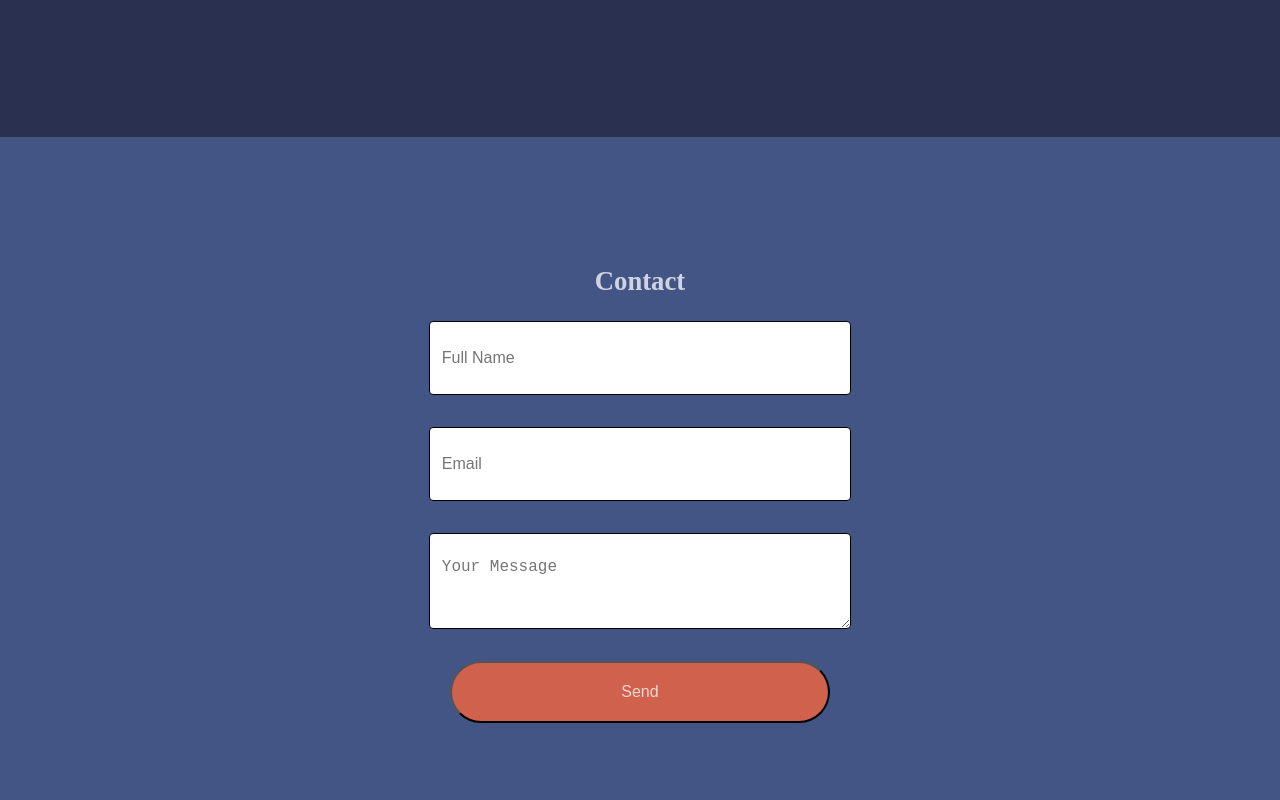
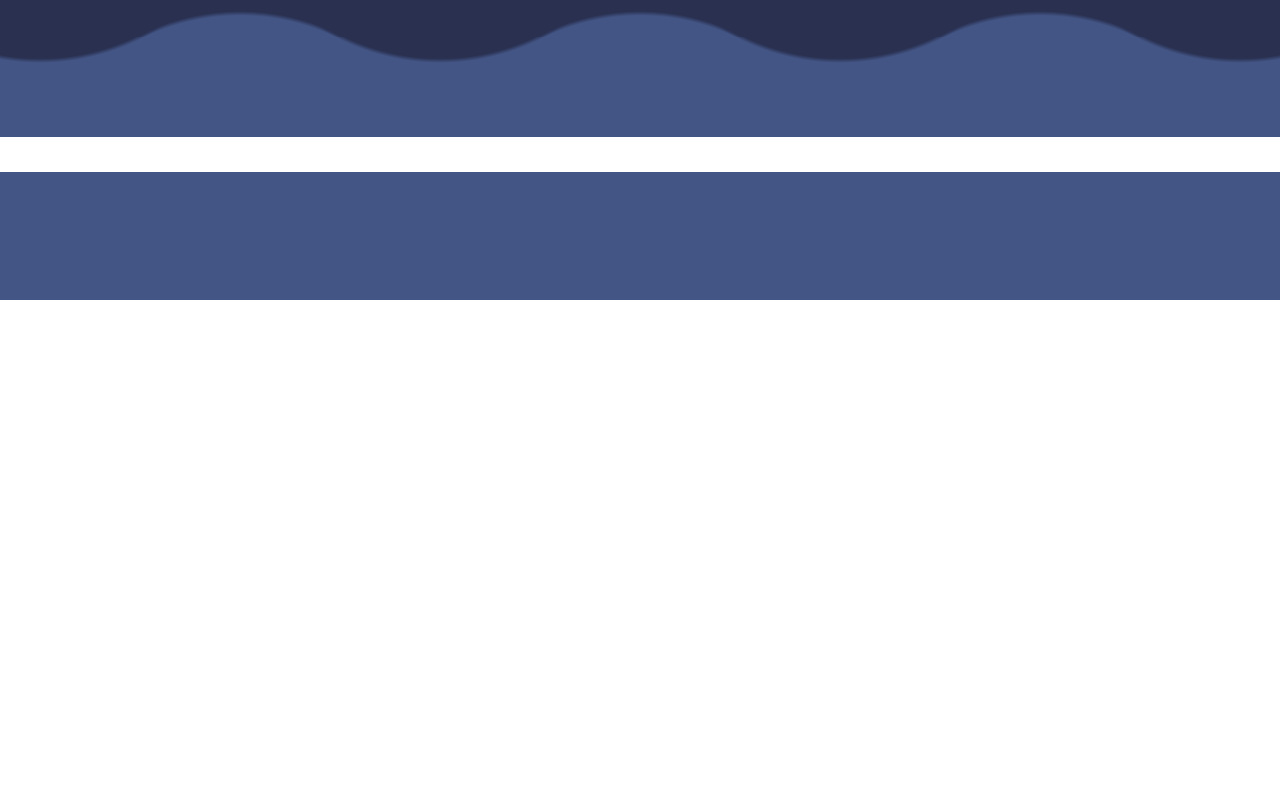
Before and after one commit to jvaughn1230/wave-portfolio, a React (Create React App) app: page / in a window 1280 px wide. Shown: the part 3100-3900 px from the top of the page. Built offline with nearby package versions, Linux system fonts and the light colour scheme; a web font is replaced by a local one.

Commit message:
fixed curved container & started curve on pull away

```diff
--- a/src/App.css
+++ b/src/App.css
@@ -1,7 +1,6 @@
 .App {
   text-align: center;
-  /* Need to change to default color to make wave work well */
-  background-color: var(--dark-blue);
+  background-color: var(--light-blue);
 }
 
 .section {
--- a/src/Sections/About/About.css
+++ b/src/Sections/About/About.css
@@ -4,7 +4,7 @@
   min-height: 100vh;
 
   /* Curve */
-  --mask2: radial-gradient(
+  /* --mask2: radial-gradient(
         223.61px at 50% calc(100% - 300px),
         #000 99%,
         #0000 101%
@@ -14,7 +14,7 @@
       50% calc(100% - 100px) / 400px 100% repeat-x;
   -webkit-mask: var(--mask2);
   mask: var(--mask2);
-  color: var(--custom-white);
+  color: var(--custom-white);*/
 }
 
 .about-container {
@@ -52,61 +52,6 @@
   width: 30%;
 }
 
-/* Animations */
-/* TODO: Change background waves to responsive (likely need a calc) */
-/* .waves {
-  width: 100vw;
-  z-index: 20;
-  height: 200px;
-  width: 1000%;
-  position: absolute;
-  bottom: 325px;
-  border: 2px solid white;
-  top: -120px;
-}
-
-.waves div {
-  background-color: yellow;
-  z-index: 20;
-  mask: radial-gradient(52.84px at 50% 73.5px, #000 99%, #0000 101%)
-      calc(50% - 60px) 0/120px 100%,
-    radial-gradient(52.84px at 50% -43.5px, #0000 99%, #000 101%) 50% 30px/120px
-      100% repeat-x;
-
-  position: absolute;
-}
-
-.waves div:nth-child(1) {
-  height: 100px;
-  width: 6000px;
-  bottom: 0;
-
-  animation: move-wave 60s infinite linear;
-}
-
-.waves div:nth-child(2) {
-  height: 100px;
-  width: 200%;
-  opacity: 0.5;
-  bottom: 10px;
-}
-.waves div:nth-child(3) {
-  right: 8px;
-  height: 100px;
-  width: 200%;
-  opacity: 0.5;
-  bottom: 10px;
-}
-
-@keyframes move-wave {
-  50% {
-    transform: translateX(-3000px);
-  }
-  100% {
-    transform: translateX(0px);
-  } */
-/* } */
-
 @media (max-width: 900px) {
   .about-container {
     flex-direction: column;
--- a/src/Sections/Contact/Contact.css
+++ b/src/Sections/Contact/Contact.css
@@ -3,6 +3,7 @@
   max-height: 100vh;
   position: relative;
   background-color: var(--light-blue);
+  width: 100%;
 }
 
 .contact-section h2 {
@@ -10,11 +11,33 @@
 }
 
 .cover {
-  height: 100%;
-  width: 100%;
+  height: 100vh;
+  width: 100vw;
   z-index: 2;
-  background-color: var(--dark-blue);
+  /* background-color: var(--dark-blue); */
+  background-color: white;
   position: absolute;
+  /* Curve is from Here */
+
+  /* transform: rotate(180deg); */
+  /* Too Here */
+}
+
+.cover::before,
+.cover::after {
+  --mask6: radial-gradient(
+        223.61px at 50% calc(100% - 300px),
+        #000 99%,
+        #0000 101%
+      )
+      calc(50% - 200px) 0/400px 100%,
+    radial-gradient(223.61px at 50% calc(100% + 200px), #0000 99%, #000 101%)
+      50% calc(100% - 100px) / 400px 100% repeat-x;
+
+  -webkit-mask: var(--mask6);
+  mask: var(--mask6);
+  background-color: white;
+  transform: rotate(90deg);
 }
 
 .remove-cover {
@@ -24,6 +47,7 @@
 
 @keyframes remove-cover {
   100% {
-    transform: translateY(2000%);
+    /* transform: translateY(2000%); */
+    transform: translateY();
   }
 }
--- a/src/Sections/Contact/Contact.js
+++ b/src/Sections/Contact/Contact.js
@@ -2,6 +2,9 @@ import React from "react";
 import { useInView } from "react-intersection-observer";
 import Mailer from "../../components/Mailer/Mailer";
 import "./Contact.css";
+
+// Temp
+import CurvedContainer from "../../components/CurvedContainer/CurvedContainer";
 
 const Contact = () => {
   const { ref: viewRef, inView: sectionVisible } = useInView({
@@ -11,11 +14,13 @@ const Contact = () => {
   console.log(sectionVisible);
 
   return (
-    <div id="contact" className="section contact-section" ref={viewRef}>
-      <div className={`${sectionVisible ? "remove-cover" : ""} cover`}></div>
-      <h2 className="section-header">Contact</h2>
-      <Mailer />
-    </div>
+    <CurvedContainer>
+      <div id="contact" className="section contact-section" ref={viewRef}>
+        <div className={`${sectionVisible ? "remove-cover" : ""} cover`}></div>
+        <h2 className="section-header">Contact</h2>
+        <Mailer />
+      </div>
+    </CurvedContainer>
   );
 };
 
--- a/src/components/CurvedContainer/CurvedContainer.css
+++ b/src/components/CurvedContainer/CurvedContainer.css
@@ -3,26 +3,20 @@
   justify-content: center;
   align-items: center;
   background-color: var(--light-blue);
-  /* background-color: white; */
   color: var(--custom-white);
   min-height: 100vh;
   width: 100vw;
+  background-color: white;
 
-  /* --mask5: radial-gradient(184.46px at 50% 255px, #000 99%, #0000 101%)
-  calc(50% - 200px) 0/400px 100%,
-radial-gradient(184.46px at 50% -155px, #0000 99%, #000 101%) 50% 100px/400px
-  100% repeat-x;
--webkit-mask: var(--mask5);
-mask: var(--mask5);
-} */
-}
+  --mask5: radial-gradient(
+        223.61px at 50% calc(100% - 300px),
+        #000 99%,
+        #0000 101%
+      )
+      calc(50% - 200px) 0/400px 100%,
+    radial-gradient(223.61px at 50% calc(100% + 200px), #0000 99%, #000 101%)
+      50% calc(100% - 100px) / 400px 100% repeat-x;
 
-.curved-container::before,
-.curved-container::after {
-  --mask5: radial-gradient(184.46px at 50% 255px, #000 99%, #0000 101%)
-      calc(50% - 200px) 0/400px 100%,
-    radial-gradient(184.46px at 50% -155px, #0000 99%, #000 101%) 50% 100px/400px
-      100% repeat-x;
   -webkit-mask: var(--mask5);
   mask: var(--mask5);
 }
```
